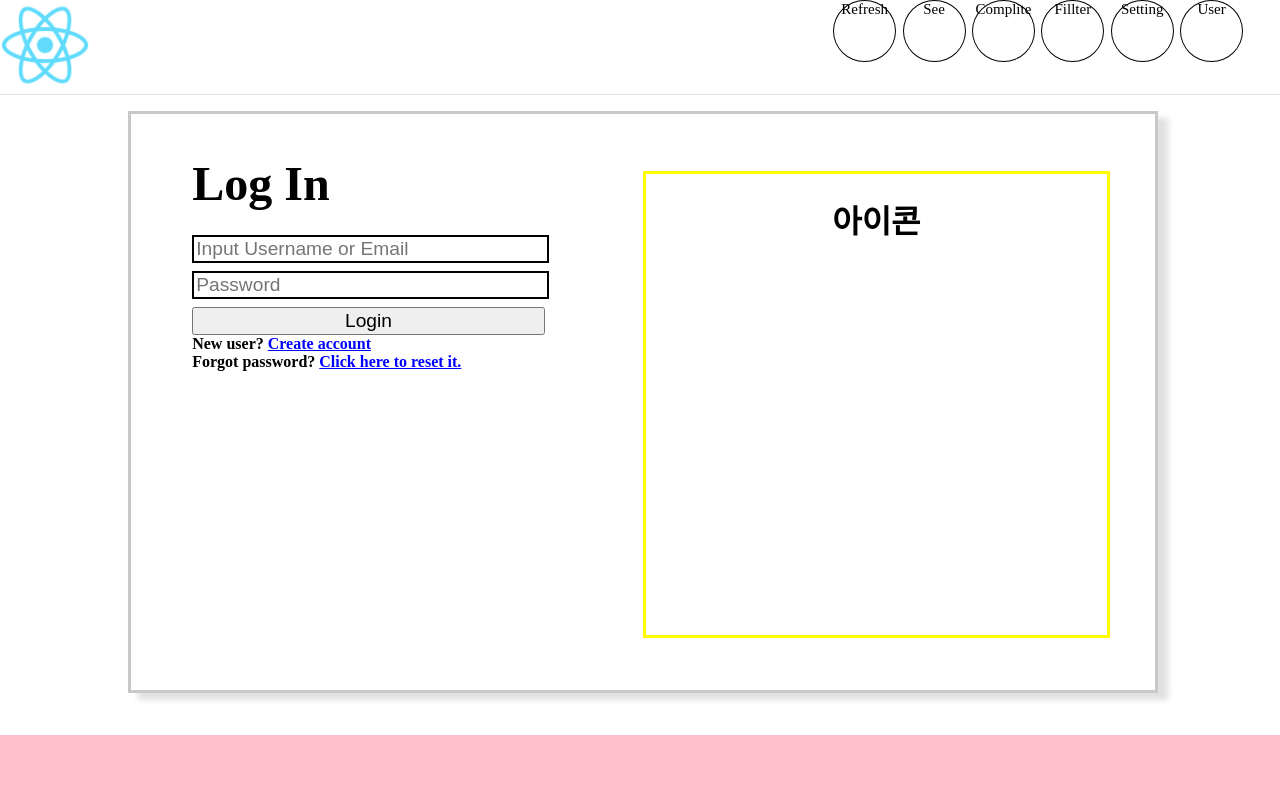
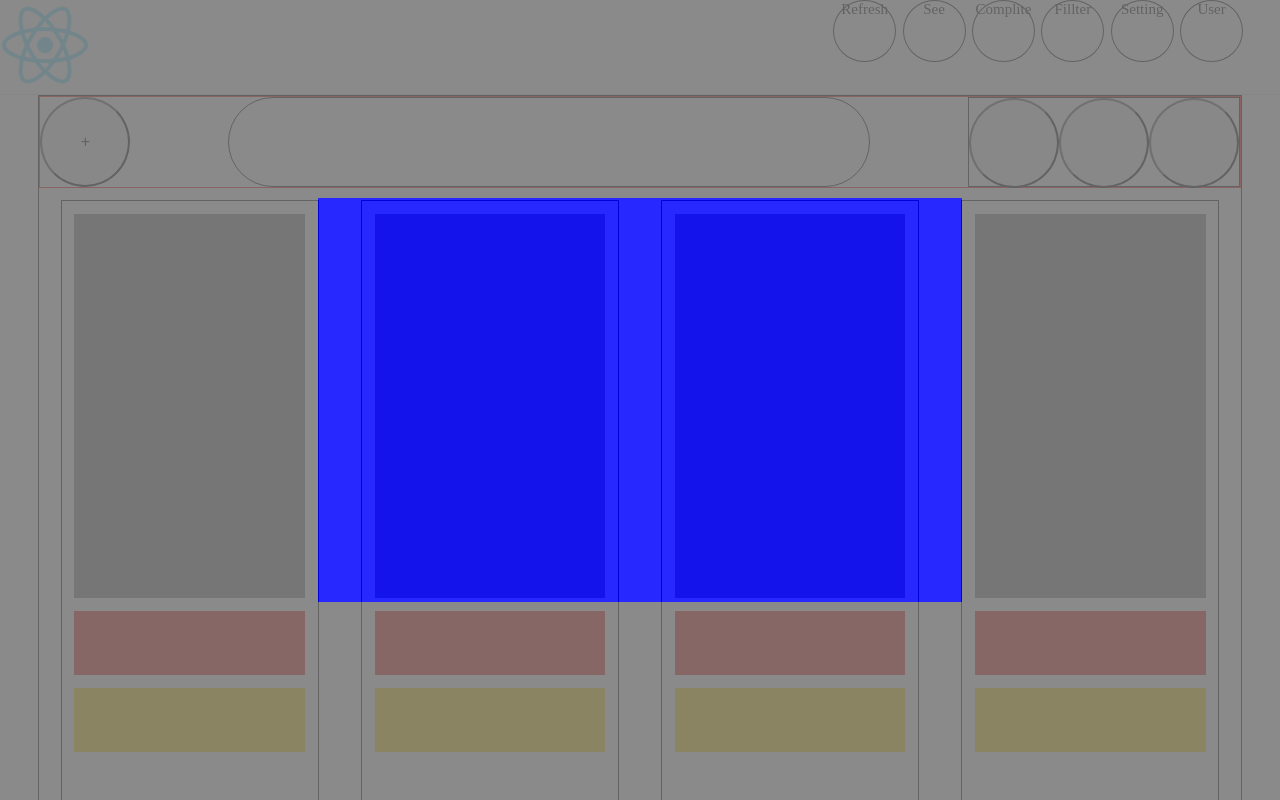
Before and after one commit to limsoo5788/ss_react, a React (Create React App) app: page / in a window 1280 px wide. Shown: the top 800 px of the page. Built offline with nearby package versions, Linux system fonts and the light colour scheme; the HTML template or start-up script is replaced by a standard one.

Commit message:
DMC 컴포넌트 구현 part.1

```diff
--- /dev/null
+++ b/src/css/dmc.css
@@ -0,0 +1,25 @@
+.DMCBack {
+    width: 100vw;
+    height: 100vh;
+    background-color: rgb(117, 117, 117);
+    position: fixed;
+    top: 0;
+    left: 0;
+    right: 0;
+    bottom: 0;
+    opacity: 0.85;
+}
+
+.DMC{
+    width: 50%;
+    height: 50%;
+    background-color: blue;
+    border: 2px solid blue;
+    position: fixed;
+    top: 0;
+    left: 0;
+    right: 0;
+    bottom: 0;
+    margin: auto;
+    opacity: 1;
+}
--- a/src/css/onlogin.css
+++ b/src/css/onlogin.css
@@ -54,7 +54,7 @@
     margin: 1vw auto;
 }
 .DataManagement{
-    width: 80%;
+    width: 90%;
     height: 50vw;
     margin: 1vw auto;
 }
--- /dev/null
+++ b/src/main/dmc.js
@@ -0,0 +1,19 @@
+import {useState} from "react";
+import "../css/dmc.css";
+
+function DMCBack(){
+    return(
+        <div className="DMCBack">
+            <DMC />
+        </div>
+    )
+}
+
+function DMC(){
+    return(
+        <div className="DMC"></div>
+    )
+}
+
+
+export default DMCBack;
--- a/src/main/main.js
+++ b/src/main/main.js
@@ -1,11 +1,11 @@
 
 import React, {useState} from "react";
 import NonLogin from './nonlogin.js';
-// import OnLogin from './onlogin.js'
+import OnLogin from './onlogin.js'
 import '../css/main.css';
 
 function Main({logined, confirm}){
-    const contents=logined && confirm?(<NonLogin/>):(<NonLogin/>)
+    const contents=logined && confirm?(<OnLogin/>):(<NonLogin/>)
     return(
         <div className="Main">
             {contents}
--- a/src/main/onlogin.js
+++ b/src/main/onlogin.js
@@ -1,4 +1,5 @@
 import '../css/onlogin.css';
+import DMCBack from './dmc.js';
 import {useState} from "react";
 
 
@@ -76,6 +77,7 @@ const NoMemoDelete = () => {
 const MainBottom = (props) =>{
     //props = box_visible
     return (
+        <>
             <div className="MainBottom">
                 <Memo/>
                 <Memo/>
@@ -85,6 +87,8 @@ const MainBottom = (props) =>{
                 <Memo/>
                 <Memo/>
             </div>
+            <DMCBack />
+        </>
     )
 }
 const Memo = () =>{
```
Lines whose indentation alone changed are shown as unchanged.
